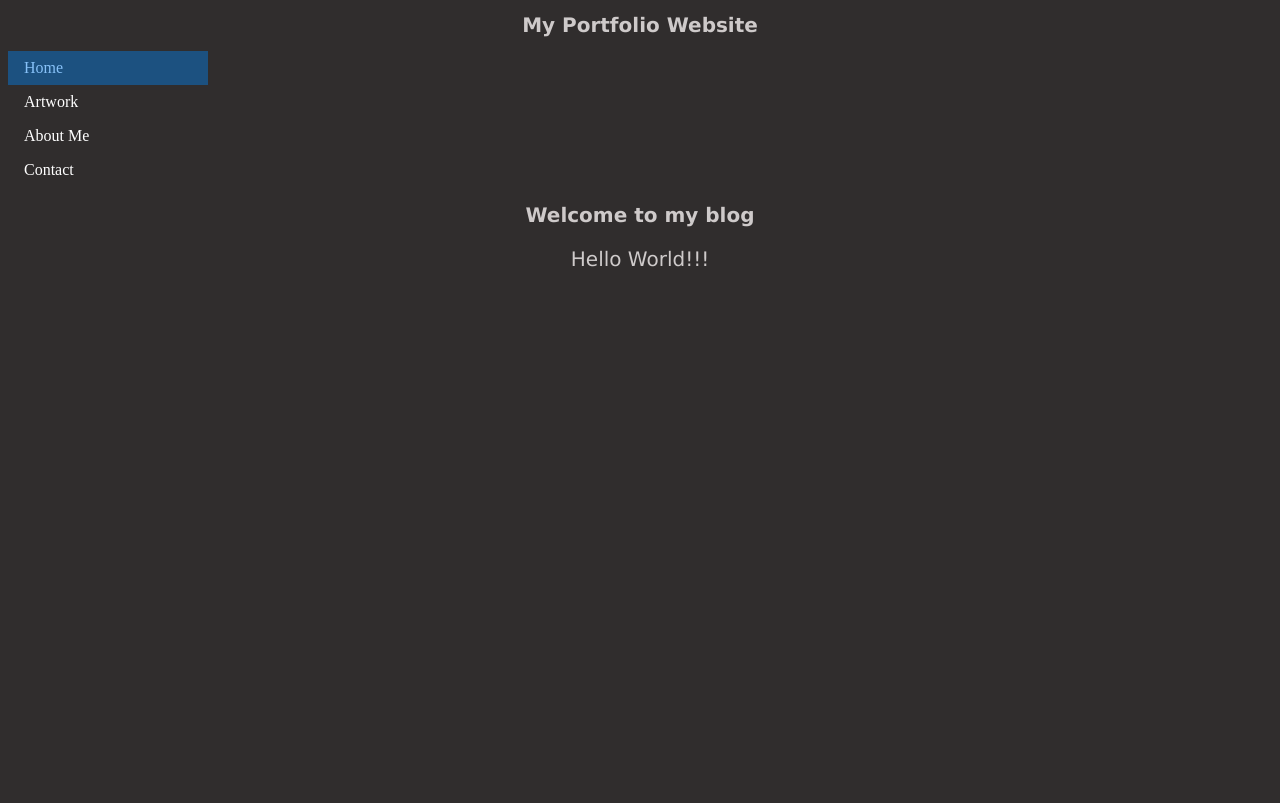
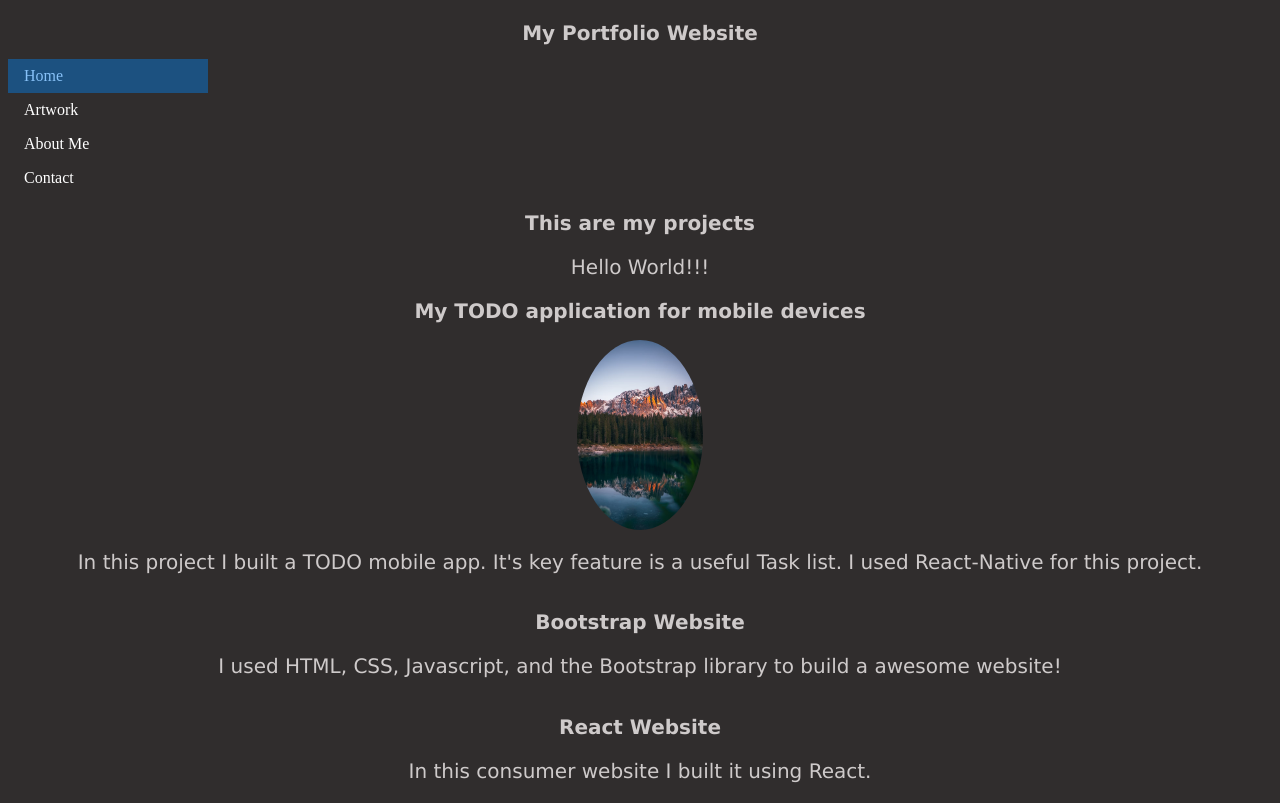
Before and after one commit to JasonParks253/MyPortfolioWebsite, a website: page index.html in a window 1280 px wide. Drawn offline with Linux system fonts and the light colour scheme.

Commit message:
add more to the home page and an image

```diff
--- a/index.html
+++ b/index.html
@@ -10,6 +10,7 @@
 
     <div class="jumbotron jumbotron-fluid text-center">
         <div class="container">
+            <img />
             <h1>My Portfolio Website</h1>
         </div>
     </div>
@@ -25,9 +26,31 @@
     <div class="container">
         <div class="row">
             <div class="col">
-                <h2>Welcome to my blog</h2>
+                <h2>This are my projects</h2>
             </div>
             <p>Hello World!!!</p>
+        </div>
+        <div class="row">
+            <div class="col">
+                <h2>My TODO application for mobile devices</h2>
+            </div>
+            <div class="col sm-4"> <img src="images/mountains.avif"/> </div>
+
+            <p>In this project I built a TODO mobile app. It's key feature is a useful Task list. I used React-Native for this project.</p>
+        </div>
+        <div class="row">
+            <div class="col">
+                <img />
+                <h2>Bootstrap Website</h2>
+            </div>
+            <p>I used HTML, CSS, Javascript, and the Bootstrap library to build a awesome website!</p>
+        </div>
+        <div class="row">
+            <div class="col">
+                <img />
+                <h2>React Website</h2>
+            </div>
+            <p>In this consumer website I built it using React.</p>
         </div>
     </div>
 
--- a/mainContent/styles.css
+++ b/mainContent/styles.css
@@ -31,3 +31,11 @@ li a:hover:not(.active) {
     background-color: rgb(73, 118, 158);
     color: rgb(0, 183, 255);
 }
+
+img {
+    border-radius: 50%;
+    max-width: 10%;
+    margin-left: auto;
+    margin-right: auto;
+    display: block;
+}
--- a/package.json
+++ b/package.json
@@ -10,6 +10,7 @@
     "lite-server": "^2.6.1"
   },
   "scripts": {
+    "npm": "start",
     "test": "echo \"Error: no test specified\" && exit 1"
   },
   "repository": {
```
Also changed, not shown: images/mountains.avif (added).
